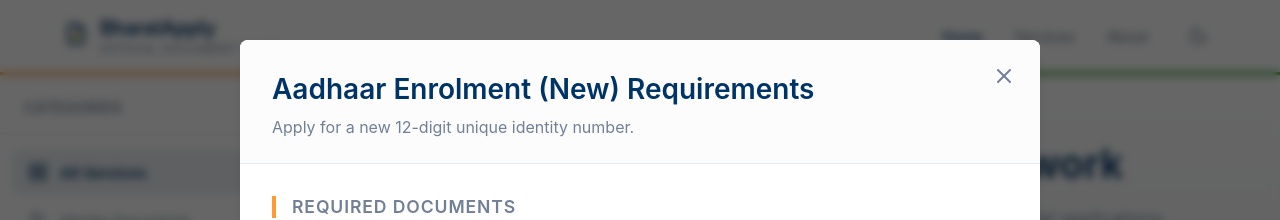
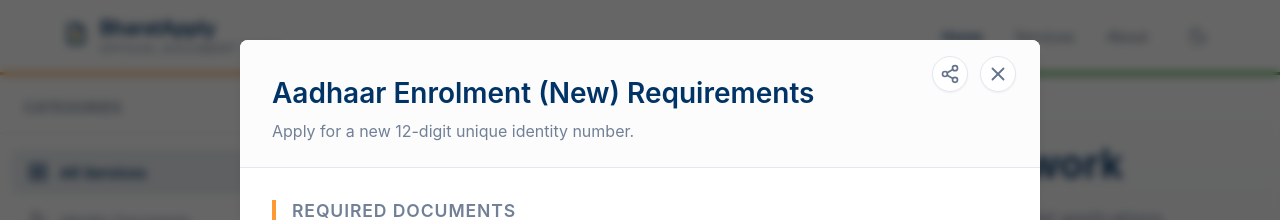
Before and after one commit to gargarnav/GovDocuments, a React (Vite) app: page / in a window 1280 px wide. Both pictures are taken after a click on the element 470 px from the left and 685 px from the top of the page. Shown: the top 220 px of the page. Built offline with nearby package versions, Linux system fonts and the light colour scheme.

Commit message:
feat: improve SEO with meta tags, sitemap, robots.txt and add share button

```diff
--- a/index.html
+++ b/index.html
@@ -6,6 +6,22 @@
   <link rel="icon" type="image/svg+xml" href="/favicon.svg" />
   <meta name="viewport" content="width=device-width, initial-scale=1.0" />
   <title>BharatApply</title>
+  <meta name="description"
+    content="BharatApply: Your trusted guide for government documents in India. Easily find, apply, and track Aadhar, PAN, Passport, Driving License, and more." />
+
+  <!-- Open Graph -->
+  <meta property="og:title" content="BharatApply - Easy Government Document Services" />
+  <meta property="og:description"
+    content="Your trusted guide for government documents in India. Find and apply for Aadhar, PAN, Passport, and more." />
+  <meta property="og:image" content="https://bharatapply.online/og-image.jpg" />
+  <meta property="og:url" content="https://bharatapply.online" />
+  <meta property="og:type" content="website" />
+
+  <!-- Twitter Card -->
+  <meta name="twitter:card" content="summary_large_image" />
+  <meta name="twitter:title" content="BharatApply - Easy Government Document Services" />
+  <meta name="twitter:description" content="Your trusted guide for government documents in India." />
+
   <script async src="https://pagead2.googlesyndication.com/pagead/js/adsbygoogle.js?client=ca-pub-8431329527460254"
     crossorigin="anonymous"></script>
 </head>
--- a/src/components/DocumentModal.jsx
+++ b/src/components/DocumentModal.jsx
@@ -1,7 +1,9 @@
-import { X, FileCheck, Image, FileText } from 'lucide-react';
-import { useEffect } from 'react';
+import { X, FileCheck, Image, FileText, Share2 } from 'lucide-react';
+import { useEffect, useState } from 'react';
 
 export function DocumentModal({ service, onClose }) {
+    const [showCopiedToast, setShowCopiedToast] = useState(false);
+
     useEffect(() => {
         // Prevent scrolling when modal is open
         document.body.style.overflow = 'hidden';
@@ -12,12 +14,43 @@ export function DocumentModal({ service, onClose }) {
 
     if (!service) return null;
 
+    const handleShare = async () => {
+        const shareData = {
+            title: service.title,
+            text: `Check out the requirements for ${service.title} on BharatApply!`,
+            url: window.location.href
+        };
+
+        if (navigator.share) {
+            try {
+                await navigator.share(shareData);
+            } catch (err) {
+                console.log('Error sharing:', err);
+            }
+        } else {
+            // Fallback to clipboard
+            try {
+                await navigator.clipboard.writeText(`${shareData.title} - ${shareData.url}`);
+                setShowCopiedToast(true);
+                setTimeout(() => setShowCopiedToast(false), 2000);
+            } catch (err) {
+                console.error('Failed to copy code: ', err);
+            }
+        }
+    };
+
     return (
         <div className="modal-overlay" onClick={onClose}>
             <div className="modal-content" onClick={e => e.stopPropagation()}>
-                <button className="close-button" onClick={onClose}>
-                    <X size={24} />
-                </button>
+                <div className="modal-actions-bar">
+                    <button className="icon-button share-button" onClick={handleShare} title="Share">
+                        <Share2 size={20} />
+                        {showCopiedToast && <span className="tooltip">Copied!</span>}
+                    </button>
+                    <button className="icon-button close-button" onClick={onClose}>
+                        <X size={24} />
+                    </button>
+                </div>
 
                 <header className="modal-header">
                     <div className="modal-icon-wrapper">
--- a/src/modal.css
+++ b/src/modal.css
@@ -51,29 +51,71 @@
     }
 }
 
-.close-button {
-    position: absolute;
+/* Action Bar & Buttons */
+.modal-actions-bar {
+    display: flex;
+    justify-content: flex-end;
+    gap: 12px;
+    position: sticky;
     top: 1rem;
-    right: 1rem;
-    background: none;
-    border: none;
-    cursor: pointer;
-    color: var(--color-text-muted);
-    padding: 0.5rem;
-    border-radius: 50%;
-    transition: background 0.2s;
-    z-index: 10;
+    z-index: 20;
+    margin-bottom: -40px;
+    /* Pull header up */
+    padding-right: 1.5rem;
+    pointer-events: none;
+    /* Let clicks pass through empty space */
 }
 
-.close-button:hover {
-    background-color: var(--color-background);
-    color: var(--color-text-main);
+.icon-button {
+    background: white;
+    border: 1px solid #e2e8f0;
+    border-radius: 50%;
+    width: 36px;
+    height: 36px;
+    display: flex;
+    align-items: center;
+    justify-content: center;
+    cursor: pointer;
+    color: #64748b;
+    transition: all 0.2s;
+    pointer-events: auto;
+    /* Re-enable clicks */
+    box-shadow: 0 1px 2px rgba(0, 0, 0, 0.05);
+    position: relative;
+    z-index: 20;
+}
+
+.icon-button:hover {
+    background: #f8fafc;
+    color: #0f172a;
+    transform: translateY(-1px);
+    box-shadow: 0 4px 6px -1px rgba(0, 0, 0, 0.1);
+}
+
+.close-button {
+    /* Reset previous absolute positioning */
+    position: static;
+}
+
+.tooltip {
+    position: absolute;
+    top: -30px;
+    right: 0;
+    background: #334155;
+    color: white;
+    padding: 4px 8px;
+    border-radius: 4px;
+    font-size: 0.75rem;
+    white-space: nowrap;
+    animation: fadeIn 0.2s ease-in;
 }
 
 .modal-header {
     padding: 2rem 2rem 1.5rem;
     border-bottom: 1px solid var(--color-border);
     background-color: #fcfcfc;
+    padding-top: 2.5rem;
+    /* Extra space for buttons */
 }
 
 .modal-header h2 {
```
Also changed, not shown: public/robots.txt (added), 1 other file (tests, documents, lock files or other folders).
